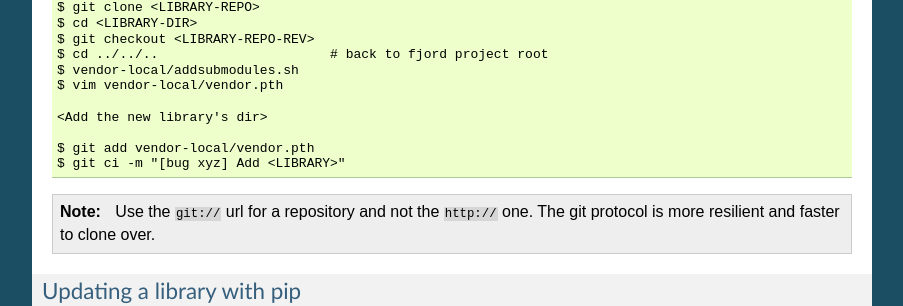
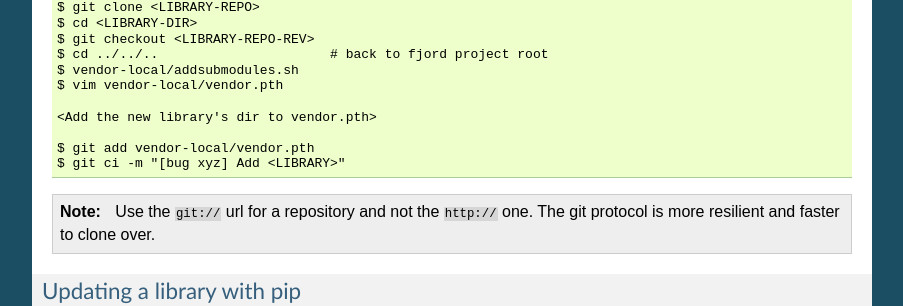
Before and after one commit to mozilla/fjord, a Sphinx documentation site: the page built from docs/vendor.rst, in a window 1280 px wide and 900 px high, scrolled down 1109 px. Shown: the part 275-581 px from the top of the window, without its empty margins (198-1101 px from the left). Built offline with Sphinx 7.4.7, drawn with Linux system fonts in a browser that asks for light colours; some of the changed text lies outside the part shown.

Commit message:
Tweak docs to be clearer

```diff
--- a/docs/vendor.rst
+++ b/docs/vendor.rst
@@ -88,7 +88,7 @@ Run::
     $ vendor-local/addsubmodules.sh
     $ vim vendor-local/vendor.pth
 
-    <Add the new library's dir>
+    <Add the new library's dir to vendor.pth>
 
     $ git add vendor-local/vendor.pth
     $ git ci -m "[bug xyz] Add <LIBRARY>"
```
